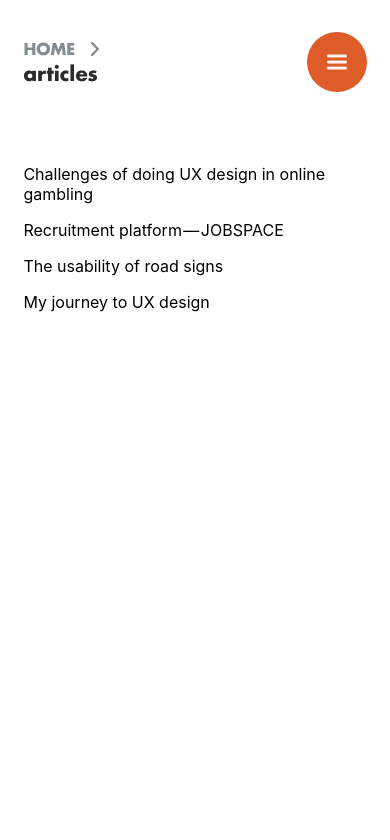
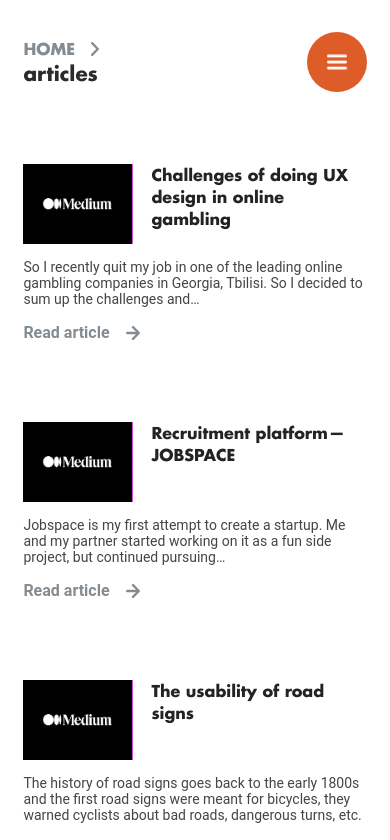
Before and after one commit to Kphagava/Portfolio-website, a Next.js app: page /articles in a window 390 px wide. Shown: the top 840 px of the page. Built offline with nearby package versions, Linux system fonts and the light colour scheme.

Commit message:
Added articles

```diff
--- a/pages/articles.js
+++ b/pages/articles.js
@@ -1,31 +1,61 @@
+import styles from '../styles/articles.module.css'
+
 const Articles = () => {
 
     const articles = [
         {
+            id: 0,
             name: 'Challenges of doing UX design in online gambling',
             desc: 'So I recently quit my job in one of the leading online gambling companies in Georgia, Tbilisi. So I decided to sum up the challenges and…',
-            imgUrl: 'gambling.png'
+            imgUrl: 'medium.png',
+            articleUrl: 'https://kphagava.medium.com/challenges-of-doing-ux-design-in-online-gambling-c052338347d'
         },
         {
+            id: 1,
             name: 'Recruitment platform — JOBSPACE',
             desc: 'Jobspace is my first attempt to create a startup. Me and my partner started working on it as a fun side project, but continued pursuing…',
-            imgUrl: 'jobspace.png'
+            imgUrl: 'medium.png',
+            articleUrl: 'https://kphagava.medium.com/recruitment-platform-jobspace-d2094bf7cf87'
         },
         {
+            id: 2,
             name: 'The usability of road signs',
             desc: 'The history of road signs goes back to the early 1800s and the first road signs were meant for bicycles, they warned cyclists about bad roads, dangerous turns, etc.',
-            imgUrl: 'roadSigns.png'
+            imgUrl: 'medium.png',
+            articleUrl: 'https://uxdesign.cc/usability-of-road-signs-345d2cc7524a'
         },
         {
+            id: 3,
             name: 'My journey to UX design',
             desc: 'I think the world knows by now, that a design degree doesn’t make a good designer. Especially in Georgia, where UX design is not even…',
-            imgUrl: 'Journey.png'
+            imgUrl: 'medium.png',
+            articleUrl: 'https://kphagava.medium.com/my-journey-to-ux-design-95288931a6b9'
         }
     ];
 
     return (
         <div>
-            {articles.map(x => (<p>{x.name}</p>))}
+            {articles.map(item => {
+                return (
+                    <div className={[styles.articles, styles.pageContainer].join(' ')}>
+                        <div className={styles.articleContainer} key={item.id}>
+                            <img src="/images/medium.png" alt=""/>
+                            <div className={styles.title}>
+                                {item.name}
+                            </div>
+                            <div className={styles.intro}>
+                                {item.desc}
+                            </div>
+                            <div className={styles.readArticleBtn}>
+                                <a href={item.articleUrl} target="_blank" className={styles.readArticleBtn}>
+                                    Read article
+                                    <svg xmlns="http://www.w3.org/2000/svg" width="14" height="14" viewBox="0 0 14 14"><defs><style>.a{'{'}fill:#848c92;{'}'}</style></defs><path class="a" d="M6.175,13.659a1.167,1.167,0,0,1,0-1.65l3.842-3.842H1.166a1.167,1.167,0,0,1,0-2.334h8.85L6.175,1.992A1.167,1.167,0,0,1,7.825.342l5.834,5.833.02.021.01.01.01.01.012.013.007.008.013.015.005.006.014.017,0,.005.014.018,0,0,.013.018,0,0,.013.018,0,.006.012.018,0,.007.01.016.005.009.008.014.007.012.006.011.009.016,0,.007.011.021v0a1.166,1.166,0,0,1-.24,1.359L7.825,13.659a1.167,1.167,0,0,1-1.65,0Z"/></svg>
+                                </a>
+                            </div>
+                        </div>
+                    </div>
+                )
+            })}
         </div>
     )
 }
--- /dev/null
+++ b/styles/articles.module.css
@@ -0,0 +1,150 @@
+.articles{
+    display: flex;
+    justify-content: space-between;
+    flex-wrap: wrap;
+    flex-direction: row;
+}
+
+.articles .articleContainer{
+    width: 45%;
+    display: inline-grid;
+    margin-bottom: 80px;
+    position: relative;
+    grid-template-columns: 200px auto;
+    grid-template-rows: 50px 70px 20px;
+}
+
+.articles .articleContainer img{
+    width: 200px;
+    height: 140px;
+    margin-right: 18px;
+    grid-row-start: 1;
+    grid-row-end: span 2;
+}
+
+.articles .articleContainer .title{
+    color: #232323;
+    font-family: 'Futura Bold';
+    font-size: 16px;
+    padding-left: 18px;
+}
+
+.articles .articleContainer .intro{
+    color: #454545;
+    font-family: 'Roboto', sans-serif;
+    font-size: 14px;
+    padding-left: 18px;
+}
+
+.articles .articleContainer .readArticleBtn a{
+    position: absolute;
+    bottom: 0;
+    right: 0;
+    border: none;
+    background-color: transparent;
+    color: #848C92;
+    display: inline-flex;
+    justify-content: center;
+    align-items: center;
+    font-family: 'Roboto', sans-serif;
+    font-weight: bold;
+    cursor: pointer;
+}
+
+.articles .articleContainer .readArticleBtn a svg{
+    margin-left: 16px;
+}
+
+@media(max-width: 1300px){
+    .articles .articleContainer{
+        width: 100%;
+        grid-template-columns: 220px auto;
+        grid-template-rows: 160px auto auto;
+        grid-row-gap: 15px;
+        margin-bottom: 80px;
+    }
+
+    .articles .articleContainer img{
+        width: 220px;
+        height: 160px;
+        grid-row-start: 1;
+        grid-row-end: span 1;
+    }
+
+    .articles .articleContainer .title{
+        display: inline-block;
+    }
+
+    .articles .articleContainer .intro{
+        grid-column-start: 1;
+        grid-column-end: span 2;
+        padding-left: 0;
+    }
+
+    .articles .articleContainer .readArticleBtn{
+        grid-column-start: 1;
+        grid-column-end: span 2;
+    }
+
+    .articles .articleContainer .readArticleBtn a{
+        position: relative;
+        bottom: 0;
+        right: 0;
+        border: none;
+        background-color: transparent;
+        color: #848C92;
+        display: inline-flex;
+        justify-content: center;
+        align-items: center;
+        font-family: 'Roboto', sans-serif;
+        font-weight: bold;
+        cursor: pointer;
+    }
+}
+
+@media(max-width: 600px){
+    .articles .articleContainer{
+        width: 100%;
+        grid-template-columns: 110px auto;
+        grid-template-rows: 80px auto auto;
+        grid-row-gap: 15px;
+        margin-bottom: 80px;
+    }
+
+    .articles .articleContainer img{
+        width: 110px;
+        height: 80px;
+        grid-row-start: 1;
+        grid-row-end: span 1;
+    }
+
+    .articles .articleContainer .title{
+        display: inline-block;
+    }
+
+    .articles .articleContainer .intro{
+        grid-column-start: 1;
+        grid-column-end: span 2;
+        padding-left: 0;
+    }
+
+    .articles .articleContainer .readArticleBtn{
+        grid-column-start: 1;
+        grid-column-end: span 2;
+    }
+
+    .articles .articleContainer .readArticleBtn a{
+        position: relative;
+        bottom: 0;
+        right: 0;
+        border: none;
+        background-color: transparent;
+        color: #848C92;
+        display: inline-flex;
+        justify-content: center;
+        align-items: center;
+        font-family: 'Roboto', sans-serif;
+        font-weight: bold;
+        cursor: pointer;
+    }
+}
```
Also changed, not shown: public/images/medium.png (added).
